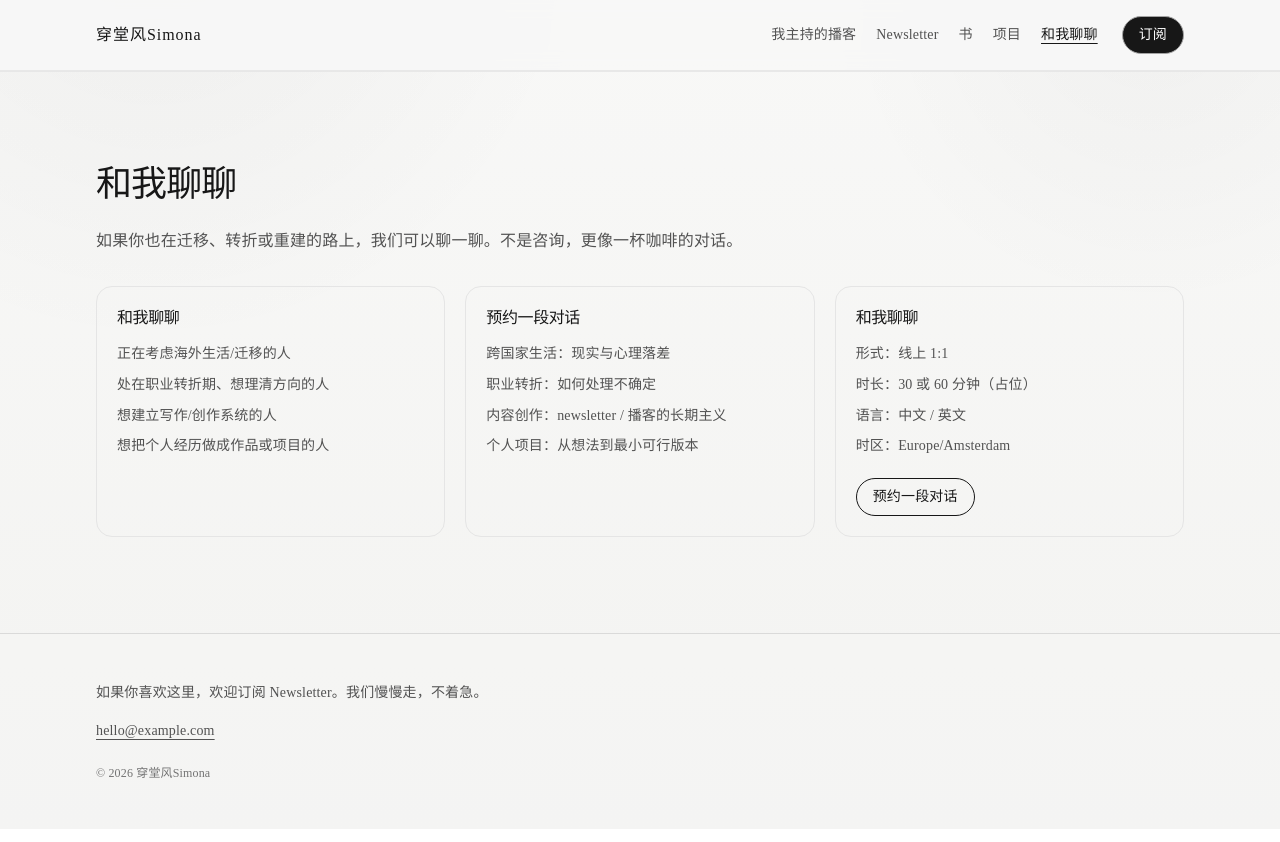
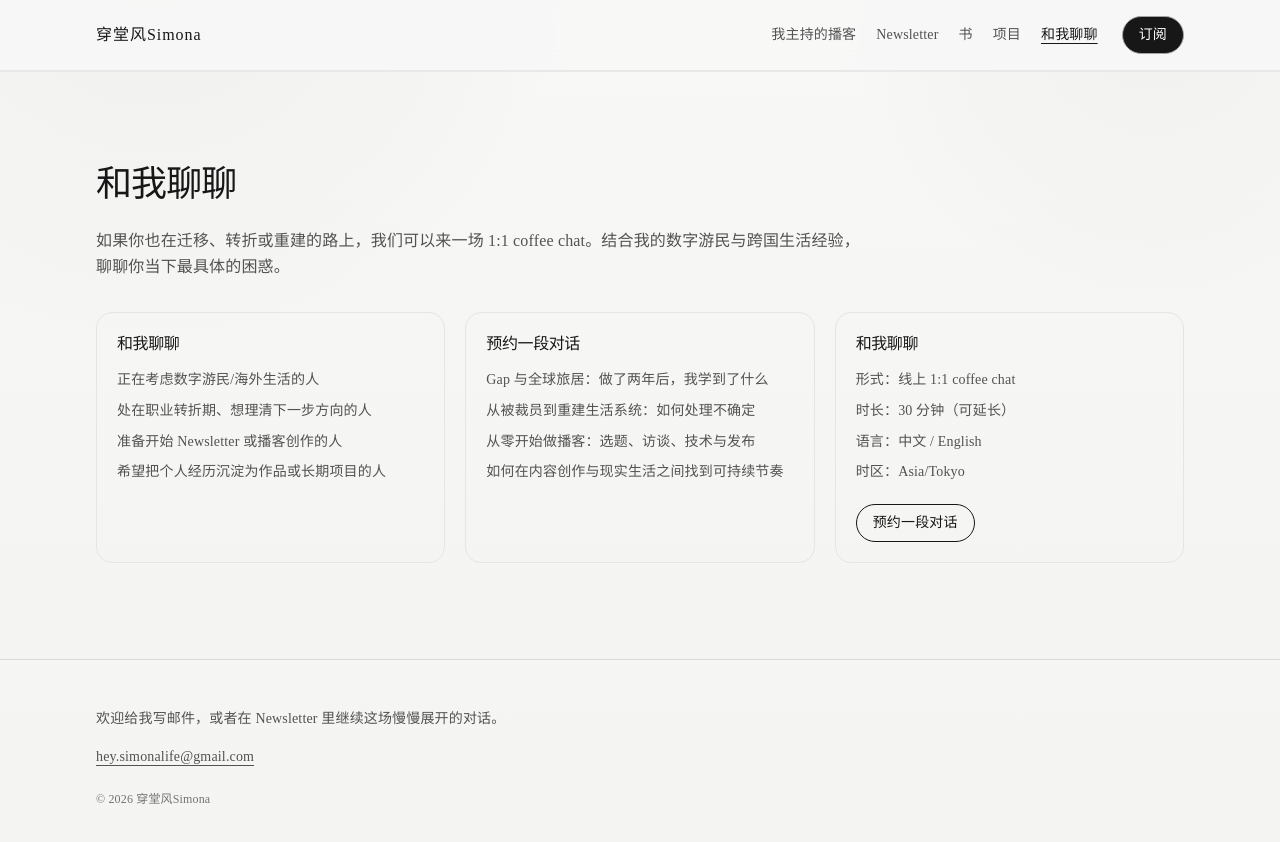
Before and after one commit to bluebluegrass/simona, a Next.js app: page /talk in a window 1280 px wide. Shown: the top 842 px of the page. Built offline with nearby package versions, Linux system fonts and the light colour scheme.

Commit message:
Replace placeholder content with extracted simona.life core content

```diff
--- a/content/site.ts
+++ b/content/site.ts
@@ -1,9 +1,114 @@
-export const siteData = {
+type PlatformLinks = {
+  spotify: string;
+  apple: string;
+  xiaoyuzhou: string;
+  youtube: string;
+  rss: string;
+};
+
+type SiteData = {
+  meta: {
+    siteName: string;
+    baseTitle: string;
+    baseDescription: string;
+  };
+  header: {
+    nav: Array<{ label: string; href: string }>;
+    cta: { label: string; href: string };
+  };
+  hero: {
+    titleLines: [string, string, string];
+    subtitle: string;
+    primaryCta: { label: string; href: string };
+    secondaryCta: { label: string; href: string };
+  };
+  lifeInMotion: {
+    title_cn: string;
+    title_en: string;
+    intro_cn: string;
+    stops: Array<{
+      id: string;
+      country_cn: string;
+      city_cn: string;
+      title_cn: string;
+      body_cn: string;
+      x: number;
+      y: number;
+    }>;
+  };
+  podcastsHosted: {
+    title: string;
+    intro: string;
+    items: Array<{
+      id: string;
+      title: string;
+      description: string;
+      coverImage: string;
+      links: PlatformLinks;
+      latestEpisodeUrl: string;
+    }>;
+  };
+  newsletter: {
+    title: string;
+    name: string;
+    valueProp: string;
+    subscribeUrl: string;
+    formHint: string;
+    recentIssues: Array<{
+      title: string;
+      summary: string;
+      url: string;
+      date: string;
+    }>;
+  };
+  book: {
+    title: string;
+    bookTitle: string;
+    coverImage: string;
+    blurb: string;
+    why: string;
+    buyLinks: Array<{ label: string; url: string }>;
+  };
+  projects: {
+    title: string;
+    intro: string;
+    items: Array<{
+      name: string;
+      description: string;
+      tags: string[];
+      link: string;
+      status: string;
+    }>;
+  };
+  talk: {
+    title: string;
+    intro: string;
+    calendlyUrl: string;
+    whoItsFor: string[];
+    topics: string[];
+    logistics: string[];
+    cta: { label: string; href: string };
+  };
+  socials: {
+    title: string;
+    items: Array<{ platform: string; url: string; description: string }>;
+  };
+  ui: {
+    latestEpisodeLabel: string;
+  };
+  footer: {
+    contactEmail: string;
+    note: string;
+    copyright: string;
+  };
+};
+
+export const siteData: SiteData = {
   meta: {
     siteName: "穿堂风Simona",
     baseTitle: "穿堂风Simona | 流动的人生",
     baseDescription:
-      "美国、新加坡、东京、阿姆斯特丹——在不断迁移的生活里，慢慢学会与世界相处。播客、Newsletter、写作与生活实验。",
+      "我是穿堂风Simona，曾经的互联网数据打工人，2022年11月被 Facebook 裁员后开启数字游民生活，目前在日本定居，持续做播客、写作与社区项目。",
   },
 
   header: {
@@ -19,9 +124,9 @@ export const siteData = {
 
   hero: {
     titleLines: [
-      "美国、新加坡、东京、阿姆斯特丹——",
-      "在不断迁移的生活里，",
-      "慢慢学会与世界相处。",
+      "很开心遇见你，我是穿堂风Simona。",
+      "2022年11月被 Facebook 裁员后，",
+      "我开启数字游民生活，并在日本定居。",
     ],
     subtitle: "播客 · Newsletter · 写作 · 一些仍在进行的生活实验",
     primaryCta: { label: "订阅 Newsletter", href: "/newsletter" },
@@ -32,7 +137,6 @@ export const siteData = {
     title_cn: "流动的人生",
     title_en: "A life in motion",
     intro_cn: "在不同国家生活，不只是地理移动。\n更像是一种不断拆掉旧身份、重新开始的过程。",
-    // SVG viewBox: 0 0 100 70（x,y 为相对坐标）
     stops: [
       {
         id: "usa",
@@ -82,32 +186,32 @@ export const siteData = {
     intro: "这是我把想法说出来的地方：更慢、更真诚，也更接近当下。",
     items: [
       {
-        id: "podcast-1",
-        title: "播客一（占位）",
-        description: "一句话描述：这档播客的气质、适合什么时候听。",
-        coverImage: "/images/podcast1.jpg",
+        id: "ohmama",
+        title: "噢！妈妈",
+        description: "讲述属于中国女性的真实故事，相信女性的声音和讲述的力量。",
+        coverImage: "/images/podcast-ohmama.jpg",
         links: {
-          spotify: "#",
-          apple: "#",
-          xiaoyuzhou: "#",
-          youtube: "#",
-          rss: "#",
+          spotify: "https://open.spotify.com/show/1AUhH0zNMxuwuILEoFvDrK",
+          apple: "https://ohmama.simona.life",
+          xiaoyuzhou: "https://ohmama.simona.life",
+          youtube: "https://www.youtube.com/channel/UCHh3PxWb7aIQr9aUo1pEgJA",
+          rss: "https://ohmama.simona.life",
         },
-        latestEpisodeUrl: "#",
+        latestEpisodeUrl: "https://ohmama.simona.life",
       },
       {
-        id: "podcast-2",
-        title: "播客二（占位）",
-        description: "一句话描述：更偏访谈/独白/纪录片式？（占位）",
-        coverImage: "/images/podcast2.jpg",
+        id: "sago",
+        title: "sàgó散讲",
+        description: "散讲 with Simona，在每一个公园长椅上向你发送电波。",
+        coverImage: "/images/podcast-sago.jpg",
         links: {
-          spotify: "#",
-          apple: "#",
-          xiaoyuzhou: "#",
-          youtube: "#",
-          rss: "#",
+          spotify: "https://open.spotify.com/show/49gsbyIxARl4tJZfrMyBkx",
+          apple: "https://blog.simona.life/episodes/",
+          xiaoyuzhou: "https://blog.simona.life/episodes/",
+          youtube: "https://www.youtube.com/channel/UCHh3PxWb7aIQr9aUo1pEgJA",
+          rss: "https://blog.simona.life/feed/audio.xml",
         },
-        latestEpisodeUrl: "#",
+        latestEpisodeUrl: "https://blog.simona.life/episodes/",
       },
     ],
   },
@@ -116,26 +220,26 @@ export const siteData = {
     title: "播客推荐 Newsletter",
     name: "The Pod Luck Club",
     valueProp:
-      "每天一则播客推荐，每两周一封长信。\n我帮你在浩如烟海的播客里筛选信号，也记录流动人生里那些没人教我们的部分。",
-    subscribeUrl: "#", // 先占位：可替换成 Ghost 订阅链接
-    formHint: "先用跳转订阅链接即可，不需要真正后端。",
+      "优质播客推荐计划。日听播客三百集，每天推荐一期我喜欢的播客，每两周一篇发自世界某个角落的人生冒险故事。",
+    subscribeUrl: "https://thepodluckclub.com/",
+    formHint: "点击订阅后会跳转到 The Pod Luck Club 官方页面。",
     recentIssues: [
       {
-        title: "最近一期（占位）：在不确定里保持呼吸",
-        summary: "一段生活记录 + 3 集播客推荐（占位）",
-        url: "#",
+        title: "最近更新：优质播客推荐计划",
+        summary: "每日一档推荐 + 双周长信，持续记录听见与流动中的生活。",
+        url: "https://thepodluckclub.com/",
         date: "2026-02-01",
       },
       {
-        title: "最近一期（占位）：当生活突然断线",
-        summary: "写给处在转折期的你（占位）",
-        url: "#",
+        title: "最近更新：发自世界角落的长信",
+        summary: "在迁移、工作与创作之间，持续写下真实感受与选择。",
+        url: "https://thepodluckclub.com/",
         date: "2026-01-15",
       },
       {
-        title: "最近一期（占位）：慢慢来，反而更快",
-        summary: "关于节奏、选择与长期主义（占位）",
-        url: "#",
+        title: "最近更新：我喜欢的播客清单",
+        summary: "筛选信号而非噪音，把好节目稳定送到你邮箱。",
+        url: "https://thepodluckclub.com/",
         date: "2025-12-28",
       },
     ],
@@ -145,10 +249,8 @@ export const siteData = {
     title: "书",
     bookTitle: "我的书（占位）",
     coverImage: "/images/book.jpg",
-    blurb:
-      "一句话简介：这本书写的是什么、为什么值得读（占位）。",
-    why:
-      "为什么写它（占位）：它对应我人生的某一段阶段，也是一种把混乱整理成语言的尝试。",
+    blurb: "一句话简介：这本书写的是什么、为什么值得读（占位）。",
+    why: "为什么写它（占位）：它对应我人生的某一段阶段，也是一种把混乱整理成语言的尝试。",
     buyLinks: [
       { label: "购买链接（占位）", url: "#" },
       { label: "了解更多", url: "#" },
@@ -157,29 +259,28 @@ export const siteData = {
 
   projects: {
     title: "项目 / 实验",
-    intro:
-      "一些还在进行中的东西。它们不一定完成，但都真实地发生。",
+    intro: "一些还在进行中的东西。它们不一定完成，但都真实地发生。",
     items: [
       {
-        name: "个人 AI 助手（占位）",
-        description: "用我的公开内容做一个可对话的知识库与写作助手。",
-        tags: ["AI", "写作", "知识库"],
-        link: "#",
-        status: "WIP",
+        name: "WomenOverseas 她乡",
+        description: "海外华人女性社区，连接女性与 non-binary，一起探索更广阔的世界。",
+        tags: ["Community", "Women", "Overseas"],
+        link: "https://womenoverseas.com",
+        status: "Active",
       },
       {
-        name: "播客推荐数据库（占位）",
-        description: "把多年的播客推荐做成可检索、可探索的系统。",
-        tags: ["Podcast", "Search", "Data"],
-        link: "#",
-        status: "WIP",
+        name: "穿堂风博客",
+        description: "在每一个咖啡店里记录下此刻的心情，持续发布生活与迁移中的文字。",
+        tags: ["Writing", "Life", "Blog"],
+        link: "https://blog.simona.life/",
+        status: "Active",
       },
       {
-        name: "出海生活实验（占位）",
-        description: "把迁移、语言、工作与生活组织成可复用的方法。",
-        tags: ["Life", "Systems"],
-        link: "#",
-        status: "Notes",
+        name: "播客 Coaching Session",
+        description: "从零开始启动播客，从设备、访谈到后期，帮助你更快完成第一季。",
+        tags: ["Podcast", "Coaching", "Creator"],
+        link: "https://www.buymeacoffee.com/simonana/e/107286",
+        status: "Open",
       },
     ],
   },
@@ -187,25 +288,25 @@ export const siteData = {
   talk: {
     title: "和我聊聊",
     intro:
-      "如果你也在迁移、转折或重建的路上，我们可以聊一聊。不是咨询，更像一杯咖啡的对话。",
-    calendlyUrl: "#", // 替换成你的 Calendly
+      "如果你也在迁移、转折或重建的路上，我们可以来一场 1:1 coffee chat。结合我的数字游民与跨国生活经验，聊聊你当下最具体的困惑。",
+    calendlyUrl: "https://buymeacoffee.com/simonana/e/336214",
     whoItsFor: [
-      "正在考虑海外生活/迁移的人",
-      "处在职业转折期、想理清方向的人",
-      "想建立写作/创作系统的人",
-      "想把个人经历做成作品或项目的人",
+      "正在考虑数字游民/海外生活的人",
+      "处在职业转折期、想理清下一步方向的人",
+      "准备开始 Newsletter 或播客创作的人",
+      "希望把个人经历沉淀为作品或长期项目的人",
     ],
     topics: [
-      "跨国家生活：现实与心理落差",
-      "职业转折：如何处理不确定",
-      "内容创作：newsletter / 播客的长期主义",
-      "个人项目：从想法到最小可行版本",
+      "Gap 与全球旅居：做了两年后，我学到了什么",
+      "从被裁员到重建生活系统：如何处理不确定",
+      "从零开始做播客：选题、访谈、技术与发布",
+      "如何在内容创作与现实生活之间找到可持续节奏",
     ],
     logistics: [
-      "形式：线上 1:1",
-      "时长：30 或 60 分钟（占位）",
-      "语言：中文 / 英文",
-      "时区：Europe/Amsterdam",
+      "形式：线上 1:1 coffee chat",
+      "时长：30 分钟（可延长）",
+      "语言：中文 / English",
+      "时区：Asia/Tokyo",
     ],
     cta: { label: "预约一段对话", href: "/talk" },
   },
@@ -213,21 +314,41 @@ export const siteData = {
   socials: {
     title: "我在其他地方",
     items: [
-      { platform: "小红书", url: "#", description: "工作与流动人生碎片，带一点幽默。" },
-      { platform: "Newsletter", url: "/newsletter", description: "更完整的记录与长期对话。" },
-      { platform: "Podcast", url: "/podcasts", description: "把想法说出来的地方。" },
-      { platform: "GitHub", url: "#", description: "项目与实验（占位）。" },
-      { platform: "LinkedIn", url: "#", description: "职业向信息与经历（占位）。" },
+      {
+        platform: "Telegram",
+        url: "https://t.me/daily_dose_podcast",
+        description: "播客相关更新与日常碎片。",
+      },
+      {
+        platform: "Mastodon",
+        url: "https://m.cmx.im/@bluegrass",
+        description: "公开写作与个人观察。",
+      },
+      {
+        platform: "小红书",
+        url: "https://www.xiaohongshu.com/user/profile/5fc5b484000000000100bcad",
+        description: "关于工作、迁移与生活的真实记录。",
+      },
+      {
+        platform: "YouTube",
+        url: "https://www.youtube.com/channel/UCHh3PxWb7aIQr9aUo1pEgJA",
+        description: "节目与相关内容更新。",
+      },
+      {
+        platform: "Newsletter",
+        url: "https://thepodluckclub.com/",
+        description: "每天一档播客推荐，每两周一封长信。",
+      },
     ],
   },
 
   ui: {
-    latestEpisodeLabel: "最新一期",
+    latestEpisodeLabel: "最新内容",
   },
 
   footer: {
-    contactEmail: "hello@example.com",
-    note: "如果你喜欢这里，欢迎订阅 Newsletter。我们慢慢走，不着急。",
+    contactEmail: "hey.simonalife@gmail.com",
+    note: "欢迎给我写邮件，或者在 Newsletter 里继续这场慢慢展开的对话。",
     copyright: "© " + new Date().getFullYear() + " 穿堂风Simona",
   },
-} as const;
+};
```
Also changed, not shown: app/newsletter/page.tsx (+6 -1 lines), app/podcasts/page.tsx (+13 -2 lines), app/talk/page.tsx (+6 -1 lines).
